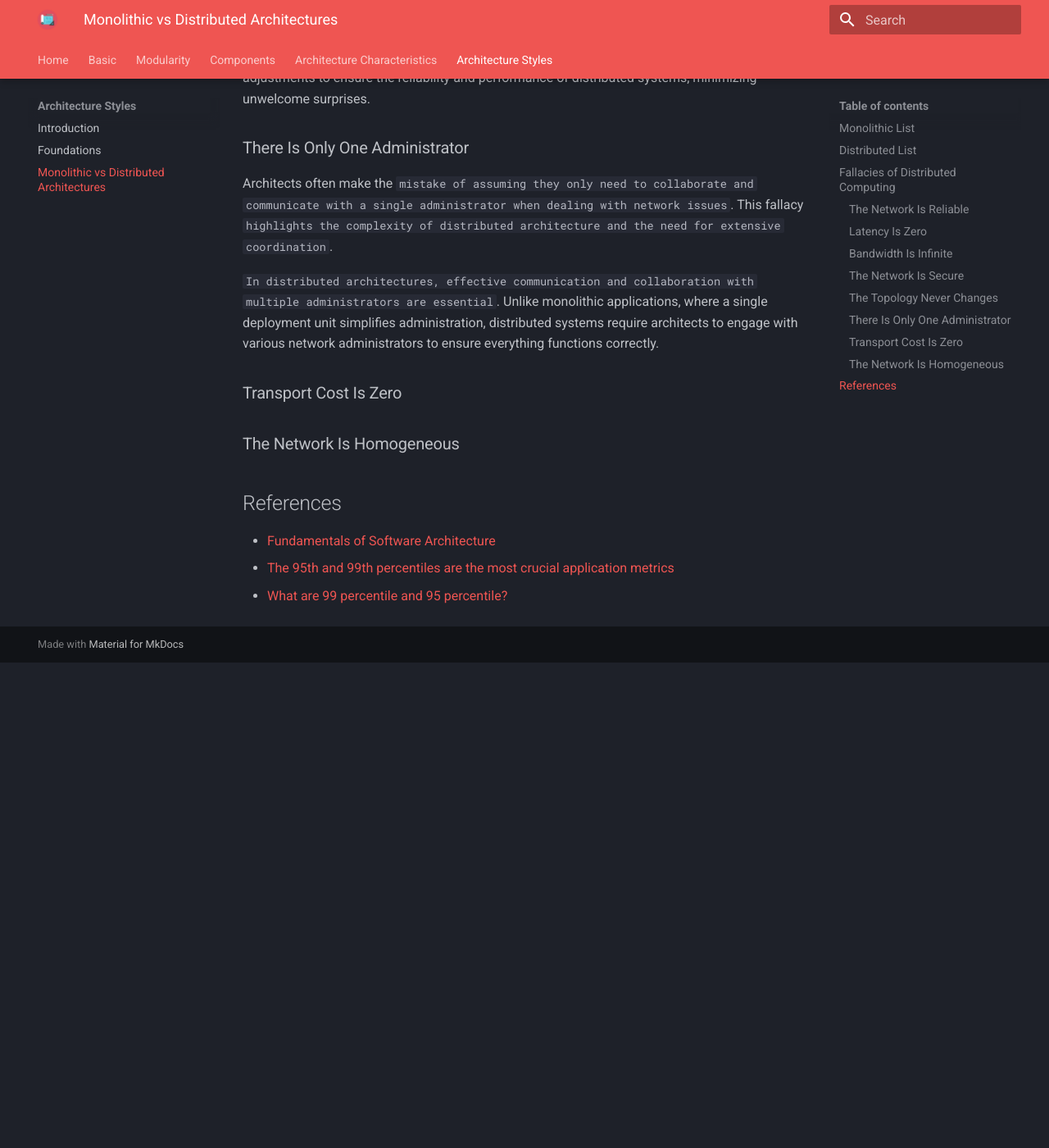
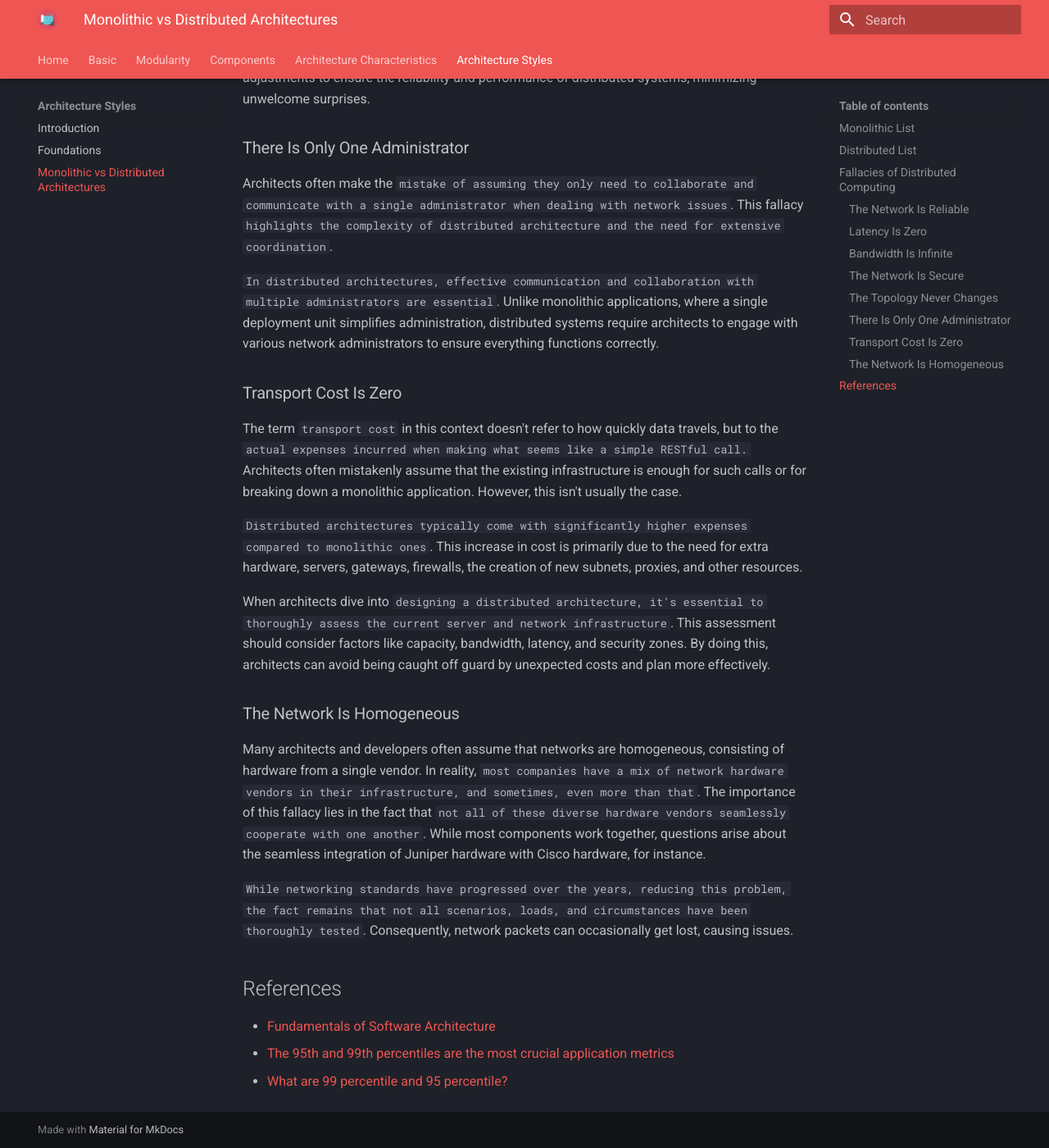
Before and after one commit to RomeroGabriel/mastering-software-architecture, an MkDocs documentation site: the page built from documentation/arch_styles/mono_distributed.md, in a window 1280 px wide and 1400 px high, scrolled down 2733 px. Shown: the whole window at 82% size. Built offline with MkDocs 1.6.1 and Material for MkDocs 9.7.7, drawn with Linux system fonts in a browser that asks for light colours; before the commit the page ends 3541 px from its top, so only the background shows below that.

Commit message:
Finish fallacies about distributed systems

```diff
--- a/documentation/arch_styles/mono_distributed.md
+++ b/documentation/arch_styles/mono_distributed.md
@@ -68,7 +68,17 @@ Architects often make the `mistake of assuming they only need to collaborate and
 
 ### Transport Cost Is Zero
 
+The term `transport cost` in this context doesn't refer to how quickly data travels, but to the `actual expenses incurred when making what seems like a simple RESTful call.` Architects often mistakenly assume that the existing infrastructure is enough for such calls or for breaking down a monolithic application. However, this isn't usually the case.
+
+`Distributed architectures typically come with significantly higher expenses compared to monolithic ones`. This increase in cost is primarily due to the need for extra hardware, servers, gateways, firewalls, the creation of new subnets, proxies, and other resources.
+
+When architects dive into `designing a distributed architecture, it's essential to thoroughly assess the current server and network infrastructure`. This assessment should consider factors like capacity, bandwidth, latency, and security zones. By doing this, architects can avoid being caught off guard by unexpected costs and plan more effectively.
+
 ### The Network Is Homogeneous
+
+Many architects and developers often assume that networks are homogeneous, consisting of hardware from a single vendor. In reality, `most companies have a mix of network hardware vendors in their infrastructure, and sometimes, even more than that`. The importance of this fallacy lies in the fact that `not all of these diverse hardware vendors seamlessly cooperate with one another`. While most components work together, questions arise about the seamless integration of Juniper hardware with Cisco hardware, for instance.
+
+`While networking standards have progressed over the years, reducing this problem, the fact remains that not all scenarios, loads, and circumstances have been thoroughly tested`. Consequently, network packets can occasionally get lost, causing issues.
 
 ## References
 
```
